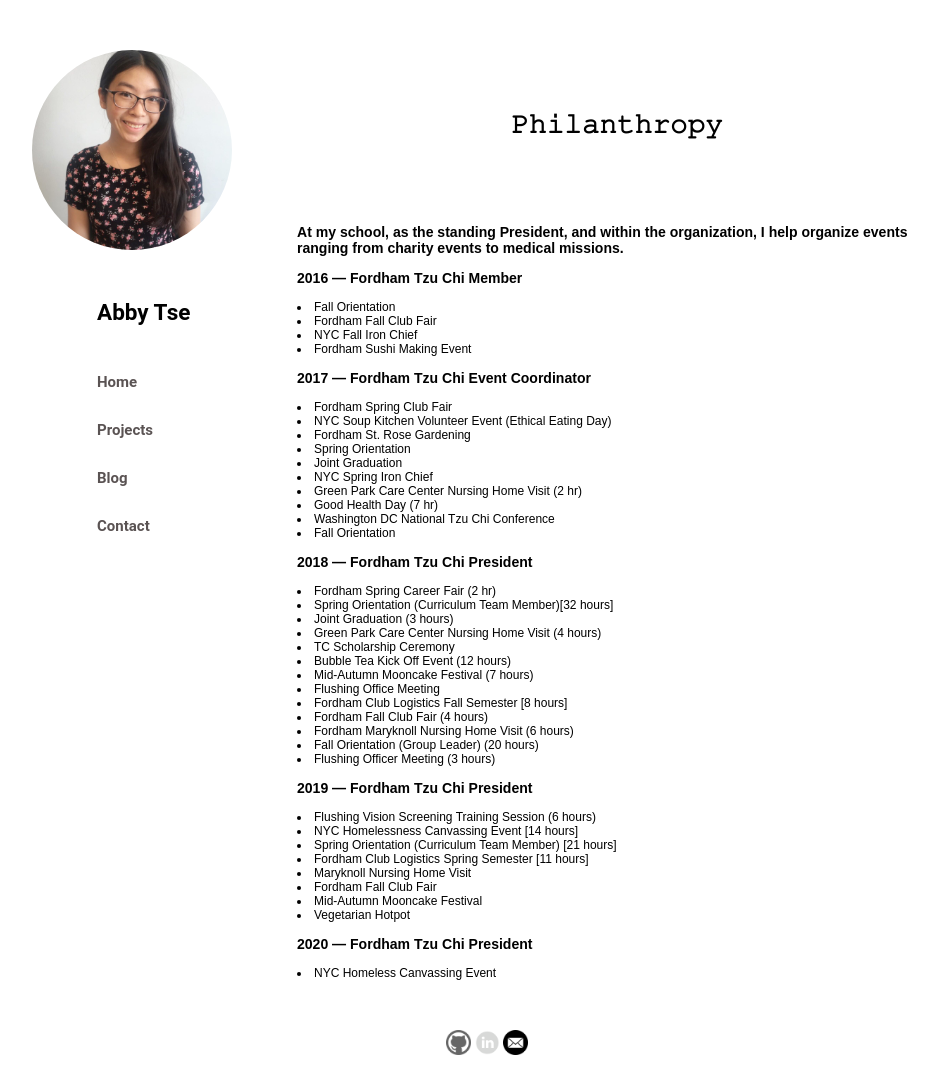
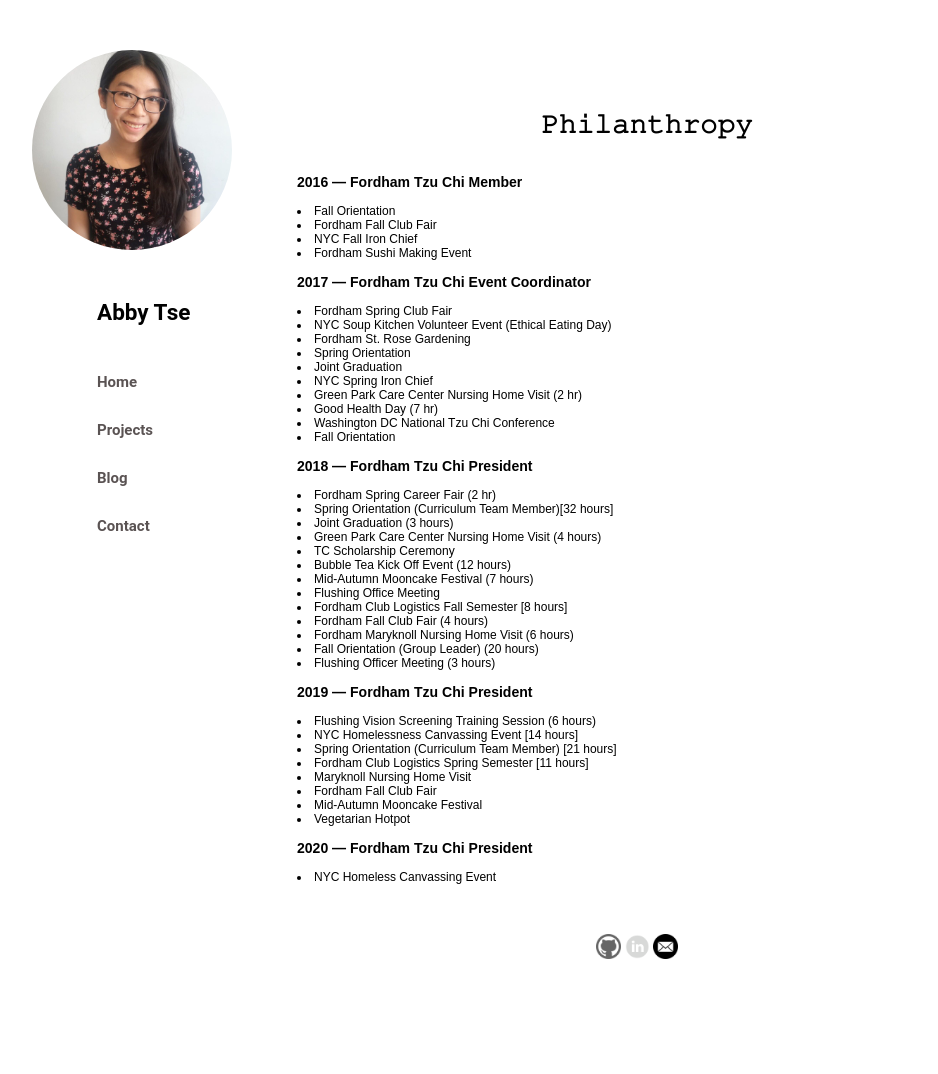
Before and after one commit to abbytse/abbytse.github.io, a plain HTML site: page Pages/Blog/philanthropy.html in a window 1280 px wide. Shown: the whole page, without its empty margins (153-1091 px from the left). After the commit the page ends 978 px from the top, so only its background shows below. Drawn offline with Linux system fonts and the light colour scheme.

Commit message:
small changes

```diff
--- a/Pages/Blog/philanthropy.html
+++ b/Pages/Blog/philanthropy.html
@@ -36,9 +36,6 @@
 <body>
     <h1 class="split rightLetter">𝙿𝚑𝚒𝚕𝚊𝚗𝚝𝚑𝚛𝚘𝚙𝚢</h1>
     <div class="split right">
-        <h3>At my school, as the standing President, and within the organization, I help organize events
-            ranging from charity events to medical missions.
-        </h3>
         <h3> 2016 — Fordham Tzu Chi Member</h3>
             <li>Fall Orientation</li>
             <li>Fordham Fall Club Fair</li>
--- a/Style/blogStyle.css
+++ b/Style/blogStyle.css
@@ -79,5 +79,5 @@ footer{
     bottom: 0;
     width: 100%;
     text-align: center;
-    margin-left: 70px;
+    margin-left: 100px;
 }
--- a/Style/philanthropy.css
+++ b/Style/philanthropy.css
@@ -61,8 +61,7 @@ header a{
     margin: auto;
     font-size: 25px;
     margin-top:-100px;
-    margin-left: 350px;
-    margin-bottom: 50px;
+    margin-left: 380px;
 }
 
 .right{
@@ -80,4 +79,5 @@ footer{
     position: relative;
     text-align: center;
     margin-top: 50px;
+    margin-left: 300px;
 }
```
